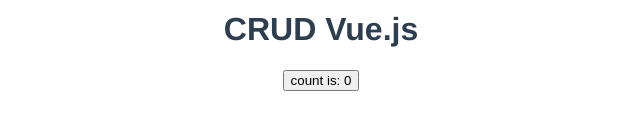
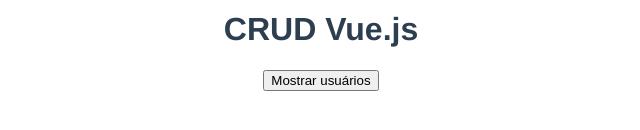
Before and after one commit to matheuscostadesign/vue-crud, a Vue app: page / in a window 1280 px wide. Shown: the part 274-404 px from the top of the page, without its empty margins (319-959 px from the left). Built offline with nearby package versions, Linux system fonts and the light colour scheme.

Commit message:
Consumindo API com axios

```diff
--- a/package.json
+++ b/package.json
@@ -8,6 +8,7 @@
     "preview": "vite preview"
   },
   "dependencies": {
+    "axios": "^0.27.2",
     "vue": "^3.2.25"
   },
   "devDependencies": {
--- a/src/components/HelloWorld.vue
+++ b/src/components/HelloWorld.vue
@@ -1,16 +1,40 @@
 <script setup>
-import { ref } from 'vue'
+defineProps({
+  msg: String,
+});
+</script>
 
-defineProps({
-  msg: String
-})
+<script>
+import axios from "axios";
 
-const count = ref(0)
+export default {
+  name: "App",
+  data() {
+    return {
+      users: [],
+    };
+  },
+  methods: {
+    async getUsers() {
+      try {
+        const users = await axios.get("https://62950af263b5d108c199071e.mockapi.io/Usuarios");
+        this.users = users.data;
+      } catch (e) {
+        console.log(e);
+      }
+    },
+  },
+};
 </script>
 
 <template>
   <h1>{{ msg }}</h1>
-  <button type="button" @click="count++">count is: {{ count }}</button>
+
+  <button @click="getUsers">Mostrar usuários</button>
+
+  <div class="users" v-for="user in users" :key="user.id">
+    <h2>{{ user.firstName + " " + user.lastName }}</h2>
+  </div>
 </template>
 
 <style scoped>
```
Also changed, not shown: 2 other files (tests, documents, lock files or other folders).
